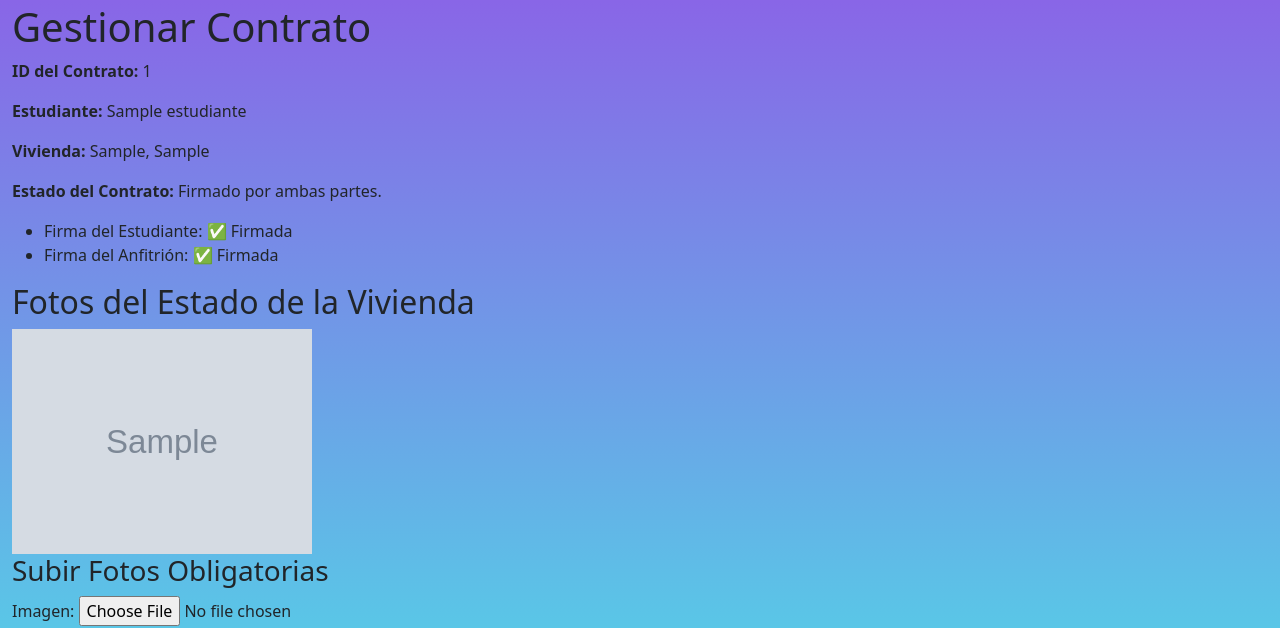
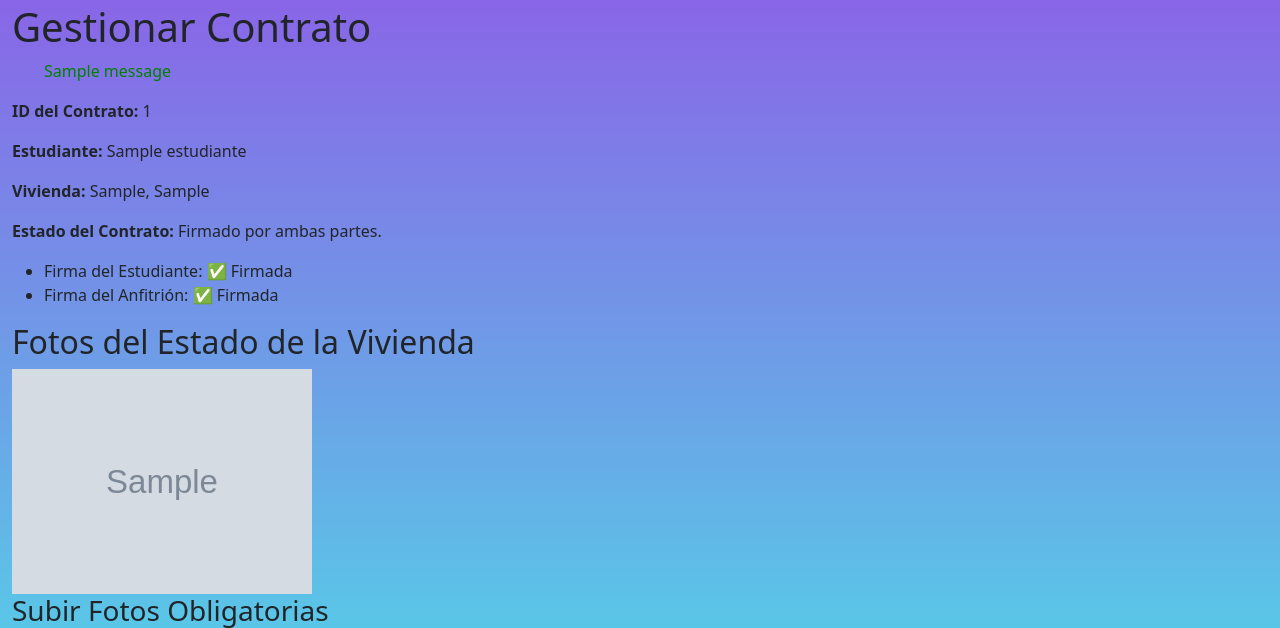
Before and after one commit to PatladyxWalker/TT2024B027, a Django app: page /contrato/gestionar/1/ in a window 1280 px wide. Shown: the part 109-737 px from the top of the page. Run offline with Django 5.2, Linux system fonts and the light colour scheme; a user stored in the database is signed in; tables that the repository leaves empty hold one stand-in row (values such as "Sample post"); grey boxes marked "Sample" are stand-in pictures; one stand-in notice (Sample message) is shown; some libraries are stand-ins or nearby versions.

Commit message:
BUGFIX: Agregue los mensajes flash en el template de Gestionar Contratos para el Anfitrion, para que si los mensajes flash no me salgan en otras páginas.

```diff
--- a/src/TTPrototipo/usuarios/templates/contratos/gestionar_contrato_anfitrion.html
+++ b/src/TTPrototipo/usuarios/templates/contratos/gestionar_contrato_anfitrion.html
@@ -18,8 +18,25 @@
     <script src="https://code.jquery.com/jquery-3.6.0.min.js"></script>
 
 
+
     <!-- Página para Anfitriones para Editar al Contrato Seleccionado -->
     <h1>Gestionar Contrato</h1>
+
+    <!-- Mensajes Flash de Confirmación y de error -->
+    {% if messages %}
+
+        <!-- Si el mensaje flash es de error, quiero que aparezca rojo, mientras que, si es de confirmación,
+        quiero que aparezca verde.
+        -->
+        <ul class="messages" style="list-style-type:none">
+            {% for message in messages %}
+                <li{% if message.tags %} class="{{ message.tags }}"{% endif %} style="color: {% if 'success' in message.tags %}green{% elif 'error' in message.tags %}red{% endif %}">
+                    {{ message }}
+                </li>
+            {% endfor %}
+        </ul>
+    {% endif %}
+
     <p><strong>ID del Contrato:</strong> {{ contrato.id }}</p>
     <p><strong>Estudiante:</strong> {{ contrato.estudiante.nombre }}</p>
     <p><strong>Vivienda:</strong> {{ contrato.vivienda.calle }}, {{ contrato.vivienda.numero_exterior }}</p>
```
